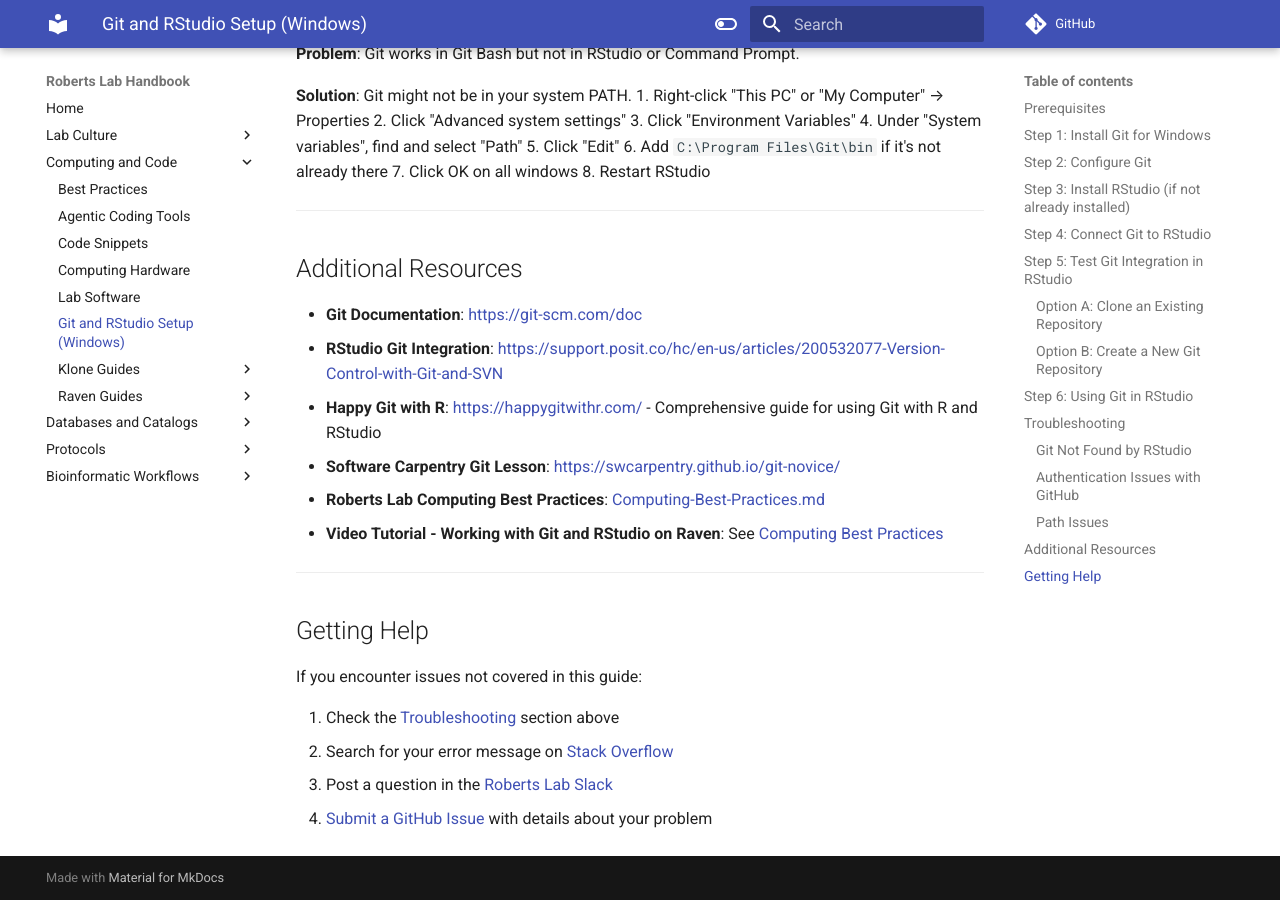
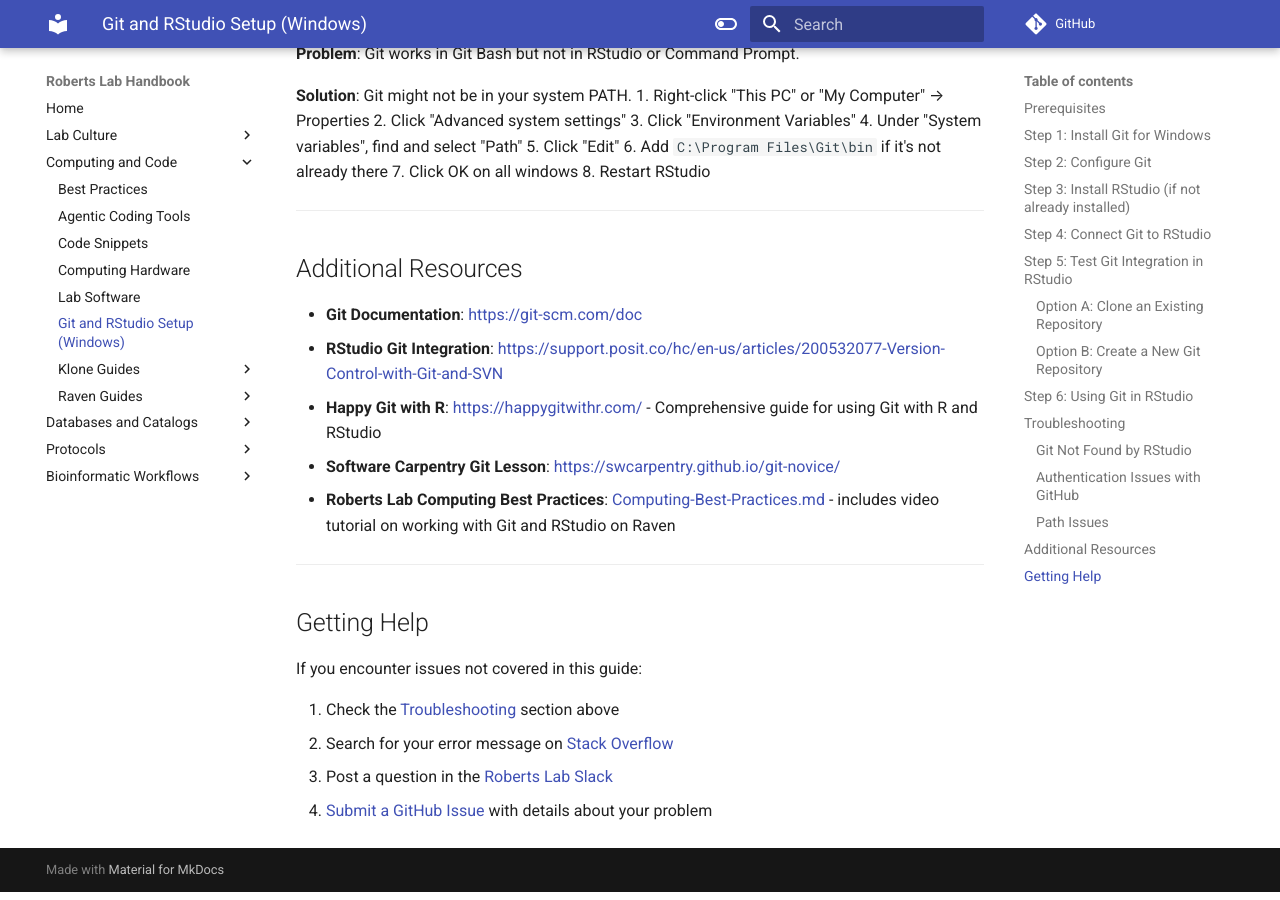
Before and after one commit to RobertsLab/resources, an MkDocs documentation site: the page built from docs/Git-RStudio-Setup-Windows.md, in a window 1280 px wide and 900 px high, scrolled down 5526 px. Built offline with MkDocs 1.6.1 and Material for MkDocs 9.7.7, drawn with Linux system fonts in a browser that asks for light colours; comment, search, counter and statistics services are not loaded.

Commit message:
Address code review feedback: fix anchor link and spelling
Co-authored-by: sr320 <4442039+sr320@users.noreply.github.com>

```diff
--- a/docs/Git-RStudio-Setup-Windows.md
+++ b/docs/Git-RStudio-Setup-Windows.md
@@ -227,8 +227,7 @@ Once Git is connected to RStudio, you can use version control for your projects:
 - **RStudio Git Integration**: [https://support.posit.co/hc/en-us/articles/200532077-Version-Control-with-Git-and-SVN](https://support.posit.co/hc/en-us/articles/200532077-Version-Control-with-Git-and-SVN)
 - **Happy Git with R**: [https://happygitwithr.com/](https://happygitwithr.com/) - Comprehensive guide for using Git with R and RStudio
 - **Software Carpentry Git Lesson**: [https://swcarpentry.github.io/git-novice/](https://swcarpentry.github.io/git-novice/)
-- **Roberts Lab Computing Best Practices**: [Computing-Best-Practices.md](Computing-Best-Practices.md)
-- **Video Tutorial - Working with Git and RStudio on Raven**: See [Computing Best Practices](Computing-Best-Practices.md#working-with-git-and-rstudio-on-raven)
+- **Roberts Lab Computing Best Practices**: [Computing-Best-Practices.md](Computing-Best-Practices.md) - includes video tutorial on working with Git and RStudio on Raven
 
 ---
 
```
Also changed, not shown: docs/Onboarding.md (+1 -1 lines).
